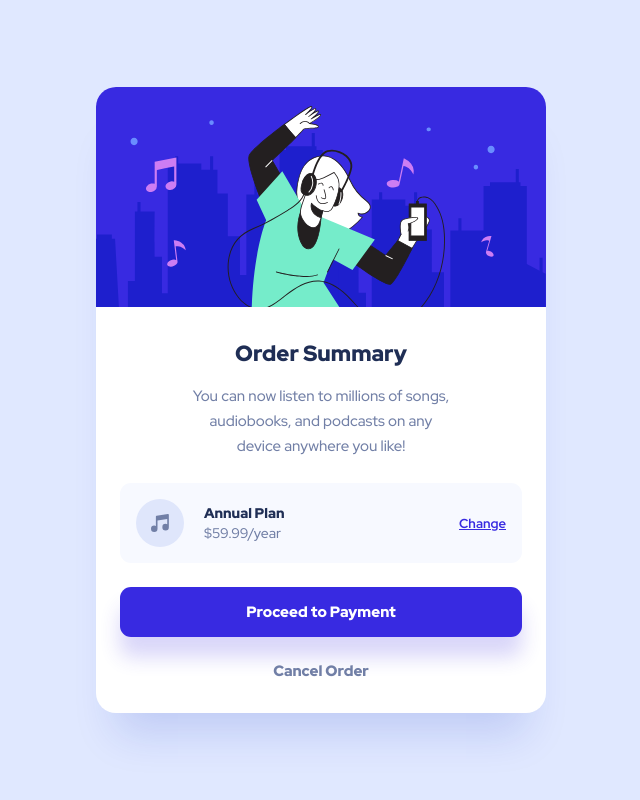
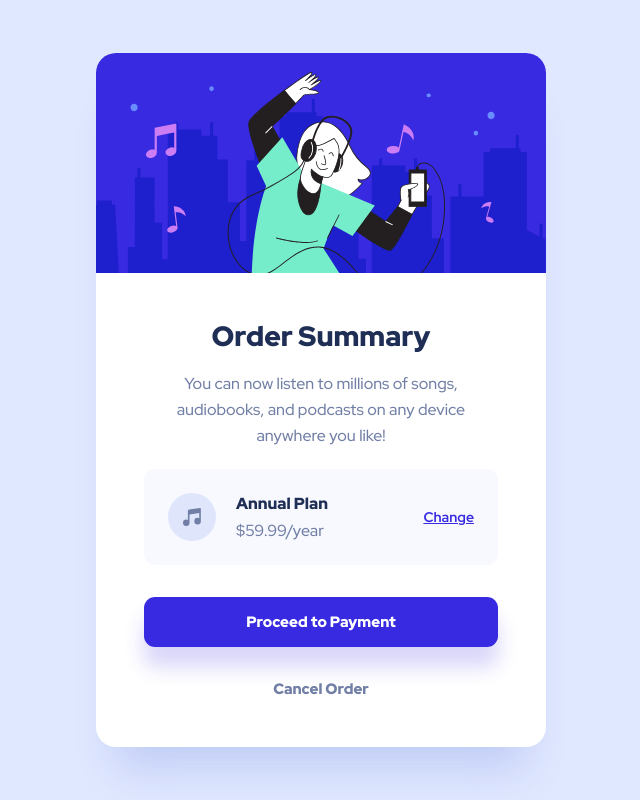
Before and after one commit to antonio-evaldo/order-summary, a plain HTML site: page index.html in a window 1280 px wide. Shown: the whole page, without its empty margins (319-959 px from the left). Drawn offline with Linux system fonts and the light colour scheme.

Commit message:
Responsivo para desktop

```diff
--- a/css/style.css
+++ b/css/style.css
@@ -57,6 +57,7 @@ body {
 .modal-content > h1 {
   font-size: 1.375rem;
   font-weight: 900;
+  line-height: 29px;
   color: var(--dark-graphite);
 }
 
@@ -96,12 +97,16 @@ body {
 .details h3 {
   font-size: 0.875rem;
   font-weight: 900;
+  line-height: 19px;
   color: var(--dark-graphite);
 }
 
 .details span {
+  display: block;
   font-size: 0.875rem;
   font-weight: 500;
+  line-height: 19px;
+  margin-top: 3px;
   color: var(--light-graphite);
 }
 
@@ -131,4 +136,54 @@ body {
   color: var(--light-graphite);
 }
 
-/* @media (min-width: ) */
+@media (min-width: 520px) {
+  .modal-content {
+    padding: 2.8125rem 3rem 3rem;
+  }
+
+  .modal-content > h1 {
+    font-size: 1.75rem;
+    line-height: 37px;
+  }
+
+  .modal-content > p {
+    margin-top: 1rem;
+    color: var(--light-graphite);
+
+    font-size: 1rem;
+    line-height: 1.625rem;
+    max-width: 355px;
+  }
+
+  .plan-container {
+    margin-top: 1.25rem;
+    padding: 1.5rem;
+
+    display: flex;
+    align-items: center;
+    justify-content: space-between;
+  }
+
+  .details h3 {
+    font-size: 1rem;
+    line-height: 21px;
+  }
+
+  .details span {
+    font-size: 1rem;
+    line-height: 21px;
+    margin-top: 6px;
+  }
+
+  .plan-container a {
+    font-size: 0.875rem;
+  }
+
+  .confirm {
+    margin-top: 2rem;
+  }
+
+  .cancel {
+    margin-top: 2rem;
+  }
+}
```
